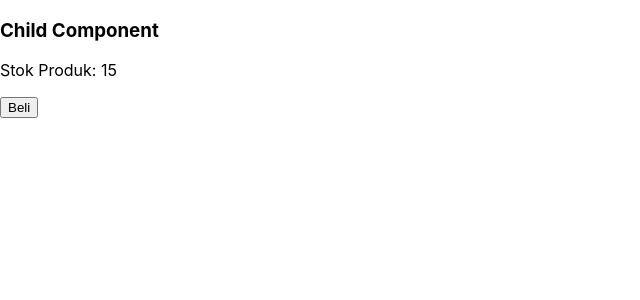
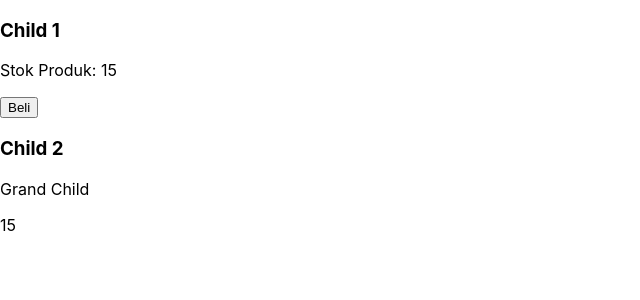
Before and after one commit to agnessm22/praktek-reactjs, a React (Create React App) app: page / in a window 1280 px wide. Shown: the top 300 px of the page, without its empty margins (0-640 px from the left). Built offline with nearby package versions, Linux system fonts and the light colour scheme.

Commit message:
berhasil mengikuti video passing data antar komponen

```diff
--- a/src/Component/Class/Child1.jsx
+++ b/src/Component/Class/Child1.jsx
@@ -13,7 +13,7 @@ class Child1 extends Component {
     render() {
         return (
             <div>
-                <h3>Child Component</h3>
+                <h3>Child 1</h3>
                 <p>Stok Produk: {this.props.stock}</p>
                 <button onClick={()=>this.props.fungsi(this.minBeli)}>Beli</button>
             </div>
--- /dev/null
+++ b/src/Component/Class/Child2.jsx
@@ -0,0 +1,22 @@
+import React, { Component } from 'react';
+import Grandchild from './Grandchild'
+
+class Child2 extends Component {
+    constructor(props) {
+        super(props)
+
+        this.state = {
+
+        }
+    }
+    render() {
+        return (
+            <div>
+                <h3>Child 2</h3>
+                <Grandchild data={this.props.stock}/>
+            </div>
+        );
+    }
+}
+
+export default Child2;
--- /dev/null
+++ b/src/Component/Class/Grandchild.jsx
@@ -0,0 +1,22 @@
+import React, { Component } from 'react';
+
+class Grandchild extends Component {
+constructor(props) {
+    super(props)
+
+    this.state = {
+
+    }
+}
+
+    render() {
+        return (
+            <div>
+                <p>Grand Child</p>
+                <p>{this.props.data}</p>
+            </div>
+        );
+    }
+}
+
+export default Grandchild;
--- a/src/Component/Class/Parent.jsx
+++ b/src/Component/Class/Parent.jsx
@@ -1,5 +1,6 @@
 import React, { Component } from 'react'
 import Child1 from './Child1'
+import Child2 from './Child2'
 
 class Parent extends Component {
     constructor(props) {
@@ -18,9 +19,12 @@ class Parent extends Component {
 
     render() {
         return (
+            <div>
             <Child1
             stock={this.state.stock}
             fungsi={this.beliProduk.bind(this)}/>
+            <Child2 stock={this.state.stock}/>
+            </div>
 
         )
     }
```
